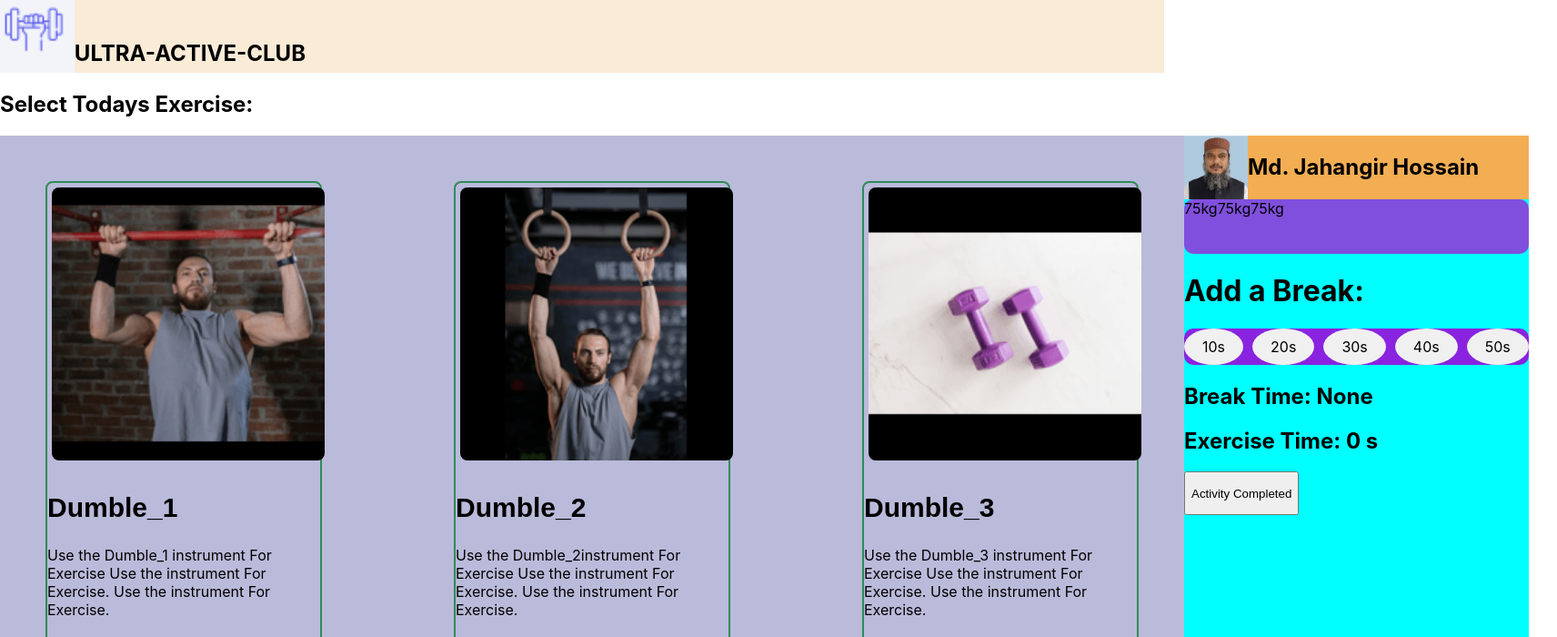
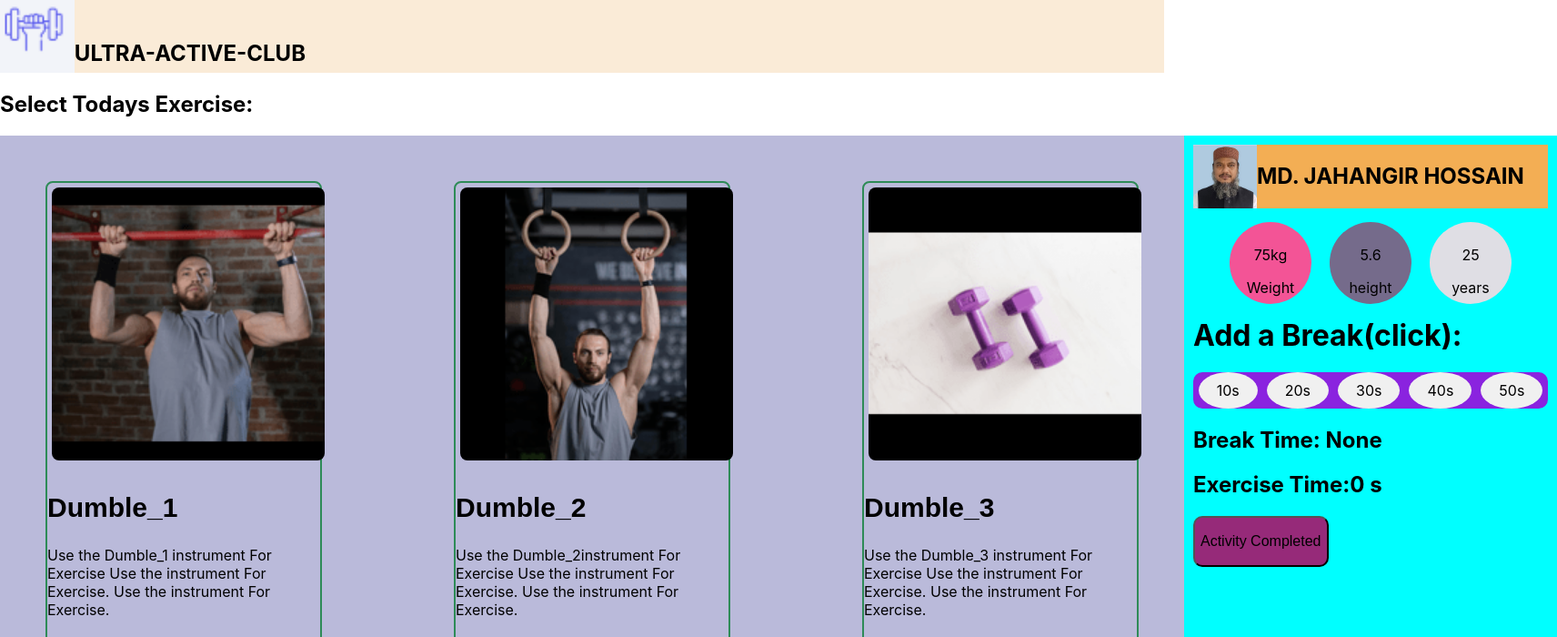
Before and after one commit to jahangirbd18/ultra-active-myclub, a React (Create React App) app: page / in a window 1280 px wide. Shown: the top 700 px of the page at 91% size, 1712 px wide, since content can reach past the window. Built offline with nearby package versions, Linux system fonts and the light colour scheme.

Commit message:
Third Commit

```diff
--- a/src/Components/Shop/Shop.css
+++ b/src/Components/Shop/Shop.css
@@ -3,7 +3,6 @@
     height: 70px;
     display:flex;
 }
-
 
 .shop-container{
     display:grid;
@@ -18,20 +17,60 @@
 }
 .cart-container{
     background-color: aqua;
+    padding: 10px;
 
 }
-.weight{
-    background-color:rgb(129, 79, 221);
+.person{
+
     height: 60px;
+    display:flex;
+    border-radius:10px;
+    align-items: center;
+    margin: 30px;
+}
+ .weight{
 
-    display:flex;
-    grid-template-columns:repeat(1fr,3);
+    height: 70px;
+    width: 70px;
+   background-color:rgb(243, 84, 150);
+   border-radius:70px;
+   margin: 10px;
+   padding:10px;
+  text-align:center ;
+
+
+}
+.height{
+
+    height: 70px;
+    width: 70px;
+    background-color:rgb(117, 107, 139);
+    border-radius:70px;
+    margin: 10px;
+    padding:10px;
+ text-align:center ;
+}
+.age{
+
+    height: 70px;
+    width: 70px;
+    background-color:rgb(223, 222, 228);
+    border-radius:70px;
+    margin: 10px;
+    padding:10px;
+ text-align:center ;
+}
+.button{
+    background-color:rgb(150, 42, 121);
     border-radius:10px;
+    font-style: normal;
+    text-align: center;
+    font-size: medium;
+
 }
-
 
 @media screen and (max-width:1100px){
 .product-container{
     grid-template-columns: repeat(2, 1fr);
+    }
 }
-}
--- a/src/Components/Shop/Shop.js
+++ b/src/Components/Shop/Shop.js
@@ -36,23 +36,24 @@ const[time, setTime]=useState([]);
 
                 <div className='cart-header'>
                    <img src={logo} alt=""/>
-                   <h2>Md. Jahangir Hossain</h2>
+                   <h2>MD. JAHANGIR HOSSAIN</h2>
                 </div>
-                    <div className='weight'>
-                       <div>75kg</div>
-                       <div>75kg</div>
-                       <div>75kg</div>
+                    <div className='person'>
+                       <div className='weight'> <p>75kg</p><p>Weight</p> </div>
+                       <div className='height'><p>5.6</p><p>height</p></div>
+                       <div className='age'> <p>25</p><p>years</p> </div>
                    </div>
                 <div className='detail'>
-                <h1> Add a Break: </h1>
+                <h1> Add a Break(click): </h1>
                      <TimeSelector></TimeSelector>
                     <div>
-                    <h2>Exercise Time: {time.reduce((acc, curr) => acc + curr, 0)} s</h2>
+                    <h2>Exercise Time:
+                    {time.reduce((acc, curr) => acc + curr, 0)} s</h2>
                     </div>
 
                 </div>
 
-                <button><p> Activity Completed</p></button>
+                <button className='button'><p> Activity Completed</p></button>
 
             </div>
 
```
